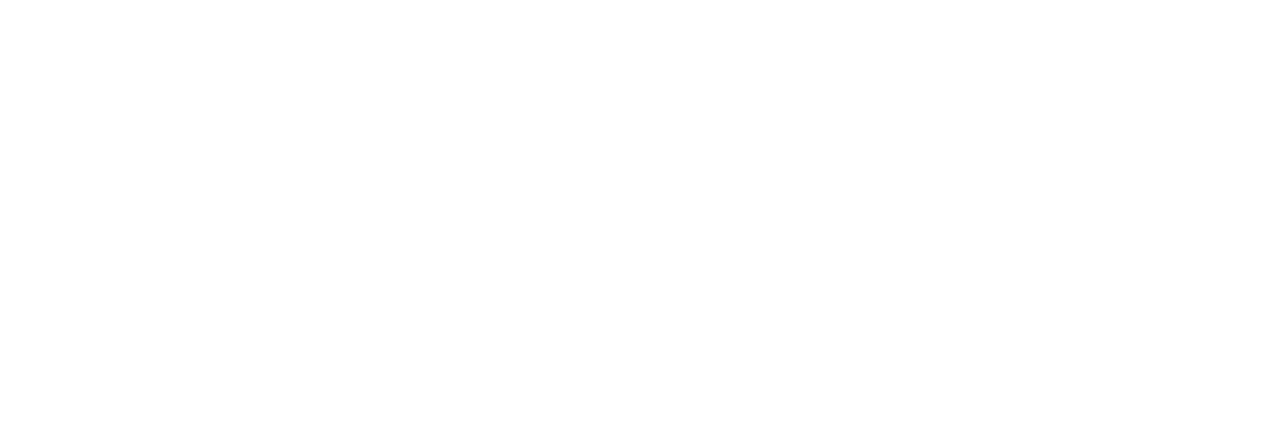
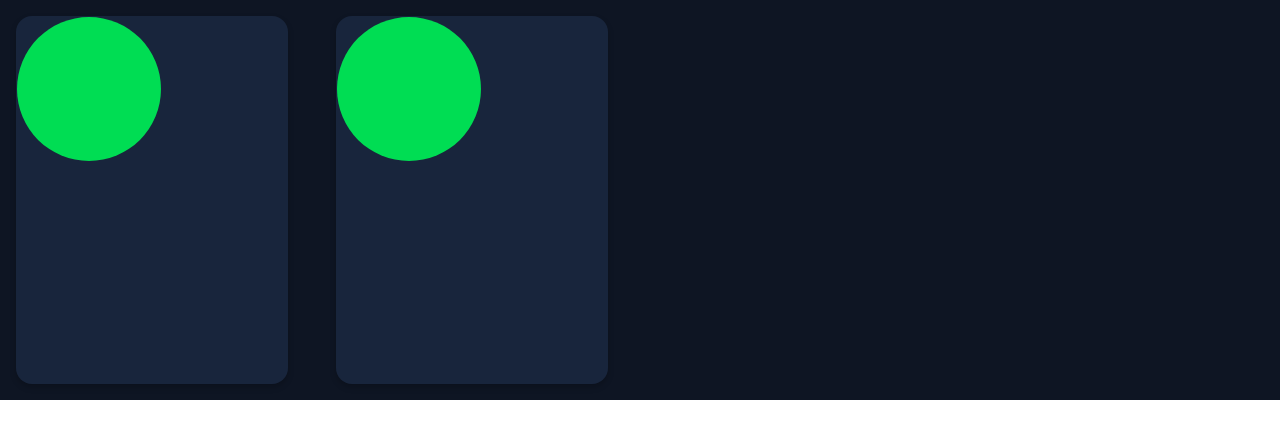
Before and after one commit to loui674/Card-de-Produtos, a plain HTML site: page index.html in a window 1280 px wide. Drawn offline with Linux system fonts and the light colour scheme.

Commit message:
Criação e Animação dos cards

```diff
--- a/index.html
+++ b/index.html
@@ -5,8 +5,12 @@
     <meta http-equiv="X-UA-Compatible" content="IE=edge">
     <meta name="viewport" content="width=device-width, initial-scale=1.0">
     <title>Compra Fácil</title>
+    <link rel="stylesheet" href="style.css">
 </head>
 <body>
-
+    <section class="slider">
+        <div class="card"></div>
+        <div class="card"></div>
+    </section>
 </body>
 </html>
--- /dev/null
+++ b/style.css
@@ -0,0 +1,48 @@
+:root{
+    --primary: #18253c;
+    --secondary: #00dd53;
+    --bg: #0e1523;
+}
+
+*{
+    margin: 0;
+    padding: 0;
+    box-sizing: border-box;
+}
+
+.slider{
+    background-color: var(--bg) ;
+    padding: 1rem;
+    display: grid;
+    grid-template-columns: repeat(4,1fr);
+    grid-gap: 2rem;
+
+    font: normal 1rem sans-serif;
+}
+
+.card{
+    width: 17rem;
+    height: 23rem;
+    background-color: var(--primary);
+    border-radius: 1rem;
+    border: .1rem solid transparent;
+    box-shadow: 0 .2rem .4rem #0003;
+    transition: .5s ease-in-out;
+}
+
+.card:hover{
+    border: .1rem solid var(--secondary);
+    transform: scale(1.05);
+}
+
+.card::before, .card::after{
+    position: absolute;
+    content: "";
+    background-color: var(--secondary);
+    border-radius: 50%;
+}
+
+.card::before{
+    width: 9rem;
+    height: 9rem;
+}
```
